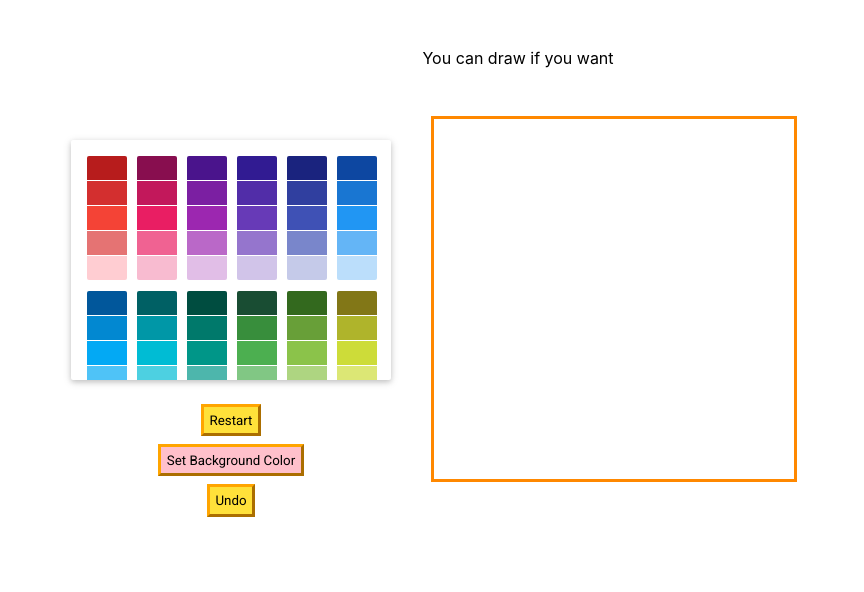
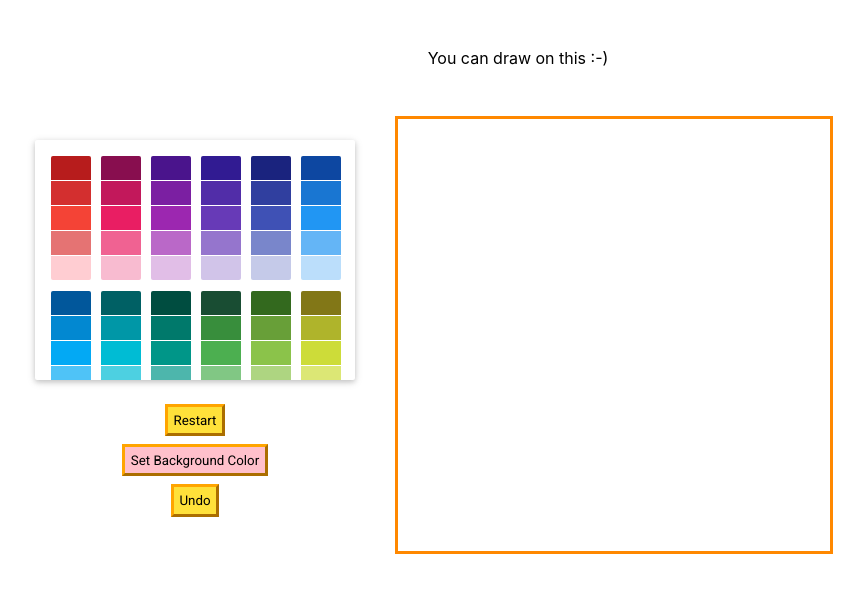
Before and after one commit to andreamaciasr/pixel-art, a React (Create React App) app: page / in a window 1280 px wide. Shown: the top 592 px of the page, without its empty margins (122-986 px from the left). Built offline with nearby package versions, Linux system fonts and the light colour scheme.

Commit message:
clean up

```diff
--- a/src/components/Canvas/Canvas.js
+++ b/src/components/Canvas/Canvas.js
@@ -7,17 +7,15 @@ import BackgroundColorButton from "../BackgroundColorButton/BackgroundColor";
 import ExportButton from "../ExportButton/ExportButton";
 import Panel from "../Panel/Panel";
 import UndoButton from "../UndoButton/UndoButton";
-import Pixel from "../Pixel/Pixel";
 import Row from "../Row/Row";
-import { use } from "react";
-let id = 0;
+
 
 const NOT_YET_SET_COLOR = "not-yet-set";
 
 function createFreshCanvasState() {
-  return Array(15)
+  return Array(18)
     .fill()
-    .map(() => Array(15).fill(NOT_YET_SET_COLOR));
+    .map(() => Array(18).fill(NOT_YET_SET_COLOR));
 }
 
 export default function Canvas() {
@@ -27,6 +25,7 @@ export default function Canvas() {
   const [canvasState, setCanvasState] = useState(createFreshCanvasState());
   const [hoveredPixel, setHoveredPixel] = useState(null);
   const [history, setHistory] = useState([createFreshCanvasState()]);
+  const [deleted, setDeleted] = useState([]);
   const [strokeLength, setStrokeLength] = useState(0);
   const [lastStreak, setLastStreak] = useState(0);
   const [streaksArray, setStreaksArray] = useState([]);
@@ -116,7 +115,7 @@ export default function Canvas() {
   return (
     <div onMouseDown={handleMouseDown}
      onMouseUp={handleMouseUp}>
-      <div>You can draw if you want</div>
+    <div>You can draw on this :-)</div>
       <div className="main-container">
         <div className="options-container">
           <div className="color-picker-container">
```
